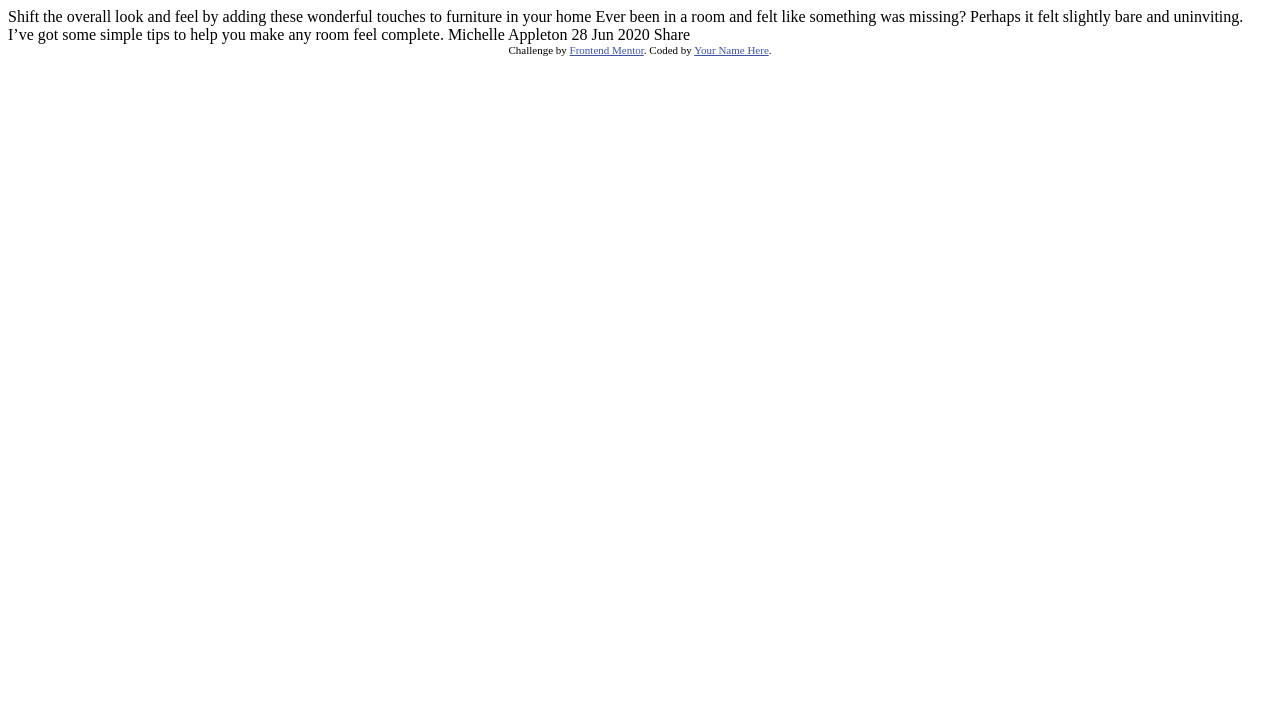
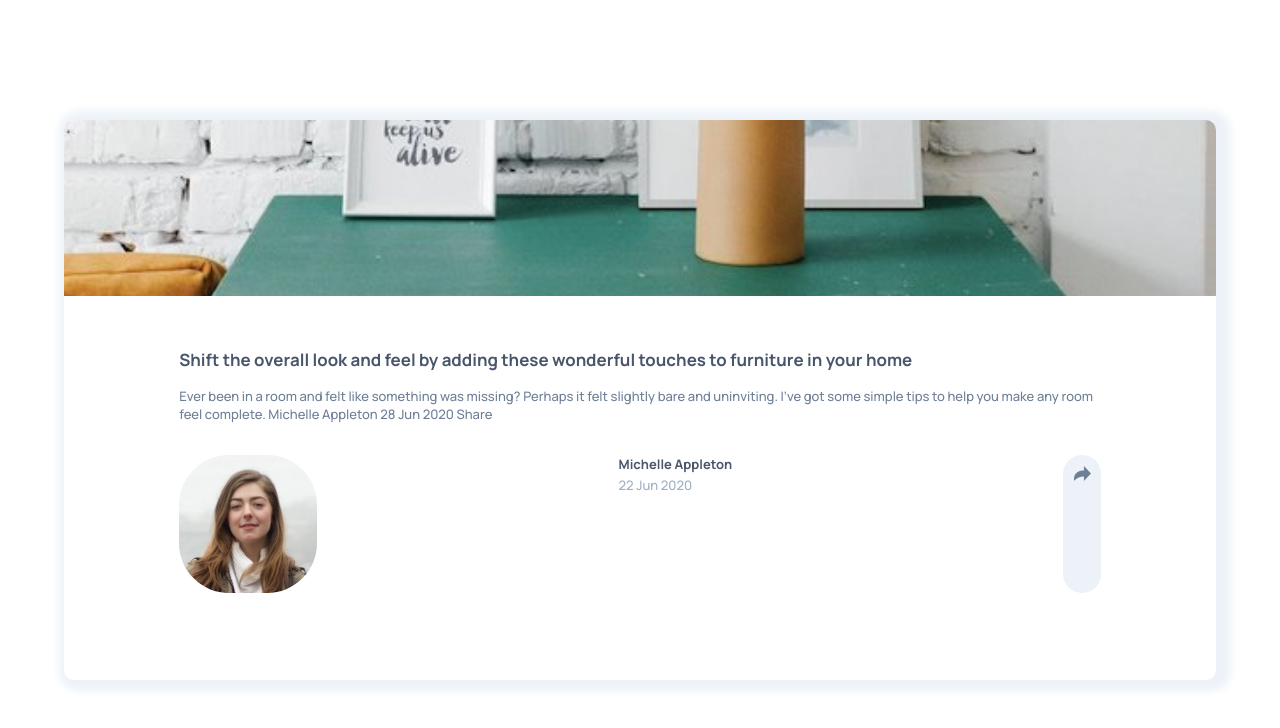
Before and after one commit to setyobagus01/article-preview-component, a plain HTML site: page index.html in a window 1280 px wide. Drawn offline with Linux system fonts and the light colour scheme.

Commit message:
add interface

```diff
--- /dev/null
+++ b/css/responsive.css
@@ -0,0 +1,2 @@
+@media (min-width: 375px) {
+}
--- /dev/null
+++ b/css/styles.css
@@ -0,0 +1,99 @@
+*,
+*::before,
+*::after {
+  margin: 0;
+  padding: 0;
+  border: none;
+  box-sizing: border-box;
+}
+
+body {
+  font-family: "Manrope";
+  font-size: 13px;
+}
+
+.container {
+  height: 100vh;
+  display: flex;
+}
+
+.card-container {
+  min-height: 70vh;
+  width: 90%;
+  margin: auto;
+  box-shadow: 5px 1px 10px 10px hsl(210, 46%, 95%);
+  border-radius: 10px;
+}
+
+.card-img {
+  border-radius: 10px 10px 0px 0px;
+  width: 100%;
+  height: 22vh;
+  object-fit: cover;
+  object-position: center;
+}
+
+.content-container {
+  width: 80%;
+  margin: 2rem auto;
+}
+
+.content-title {
+  display: inline-block;
+  color: hsl(217, 19%, 35%);
+  font-weight: 700;
+  font-size: 1.3em;
+  margin: 1rem 0;
+}
+
+.content {
+  color: hsl(214, 17%, 51%);
+}
+
+.writer-container {
+  display: flex;
+  width: 80%;
+  margin: 0 auto;
+  justify-content: space-between;
+}
+
+.writer {
+  width: 60%;
+  display: flex;
+  justify-content: space-between;
+  flex-direction: row;
+}
+
+.writer-img {
+  width: 25%;
+  border-radius: 50px;
+}
+
+.details {
+  display: flex;
+  flex-direction: column;
+}
+
+.writer-name {
+  color: hsl(217, 19%, 35%);
+  font-weight: 700;
+  margin-bottom: 3px;
+}
+
+.upload-date {
+  color: hsl(212, 23%, 69%);
+}
+
+.share-container {
+  display: none;
+}
+
+.share-wrapper {
+  padding: 0.7rem 0.6rem 0.5rem 0.7rem;
+  background-color: hsl(210, 46%, 95%);
+  border-radius: 50px;
+}
+
+.share-icon {
+  height: 15px;
+}
--- a/index.html
+++ b/index.html
@@ -1,36 +1,90 @@
 <!DOCTYPE html>
 <html lang="en">
   <head>
-  <meta charset="UTF-8">
-  <meta name="viewport" content="width=device-width, initial-scale=1.0"> <!-- displays site properly based on user's device -->
+    <meta charset="UTF-8" />
+    <meta name="viewport" content="width=device-width, initial-scale=1.0" />
+    <!-- displays site properly based on user's device -->
 
-  <link rel="icon" type="image/png" sizes="32x32" href="./images/favicon-32x32.png">
+    <link
+      rel="icon"
+      type="image/png"
+      sizes="32x32"
+      href="./images/favicon-32x32.png"
+    />
+    <link
+      href="https://fonts.googleapis.com/css2?family=Manrope:wght@500;700&display=swap"
+      rel="stylesheet"
+    />
 
     <title>Frontend Mentor | Article preview component</title>
 
     <!-- Feel free to remove these styles or customise in your own stylesheet 👍 -->
-  <style>
-    .attribution { font-size: 11px; text-align: center; }
-    .attribution a { color: hsl(228, 45%, 44%); }
-  </style>
+    <link rel="stylesheet" href="css/styles.css" />
+    <link rel="stylesheet" href="css/responsive.css" />
   </head>
   <body>
+    <div class="container">
+      <div class="card-container">
+        <img class="card-img" src="images/drawers.jpg" alt="card image" />
+        <div class="content-container">
+          <span class="content-title"
+            >Shift the overall look and feel by adding these wonderful touches
+            to furniture in your home</span
+          >
+          <p class="content">
+            Ever been in a room and felt like something was missing? Perhaps it
+            felt slightly bare and uninviting. I’ve got some simple tips to help
+            you make any room feel complete. Michelle Appleton 28 Jun 2020 Share
+          </p>
+        </div>
 
-  Shift the overall look and feel by adding these wonderful
-  touches to furniture in your home
+        <div class="writer-container">
+          <div class="writer">
+            <img
+              class="writer-img"
+              src="images/avatar-michelle.jpg"
+              alt="profile image"
+            />
+            <div class="details">
+              <span class="writer-name">Michelle Appleton</span>
+              <span class="upload-date">22 Jun 2020</span>
+            </div>
+          </div>
 
-  Ever been in a room and felt like something was missing? Perhaps
-  it felt slightly bare and uninviting. I’ve got some simple tips
-  to help you make any room feel complete.
+          <div class="share-container">
+            <span class="share">SHARE</span>
+            <img
+              class="facebook-icon"
+              src="images/icon-facebook.svg"
+              alt="icon facebook"
+            />
+            <img
+              class="twitter-icon"
+              src="images/icon-twitter.svg"
+              alt="icon twitter"
+            />
+            <img
+              class="pinterest-icon"
+              src="images/icon-pinterest.svg"
+              alt="icon pinterest"
+            />
+          </div>
+          <div class="share-wrapper">
+            <img
+              class="share-icon"
+              src="images/icon-share.svg"
+              alt="icon share"
+            />
+          </div>
+        </div>
+      </div>
+    </div>
 
-  Michelle Appleton
-  28 Jun 2020
-
-  Share
-
-  <div class="attribution">
-    Challenge by <a href="https://www.frontendmentor.io?ref=challenge" target="_blank">Frontend Mentor</a>.
-    Coded by <a href="#">Your Name Here</a>.
-  </div>
+    <!-- <div class="attribution">
+      Challenge by
+      <a href="https://www.frontendmentor.io?ref=challenge" target="_blank"
+        >Frontend Mentor</a
+      >. Coded by <a href="#">Your Name Here</a>.
+    </div> -->
   </body>
 </html>
```
Lines whose indentation alone changed are shown as unchanged.
